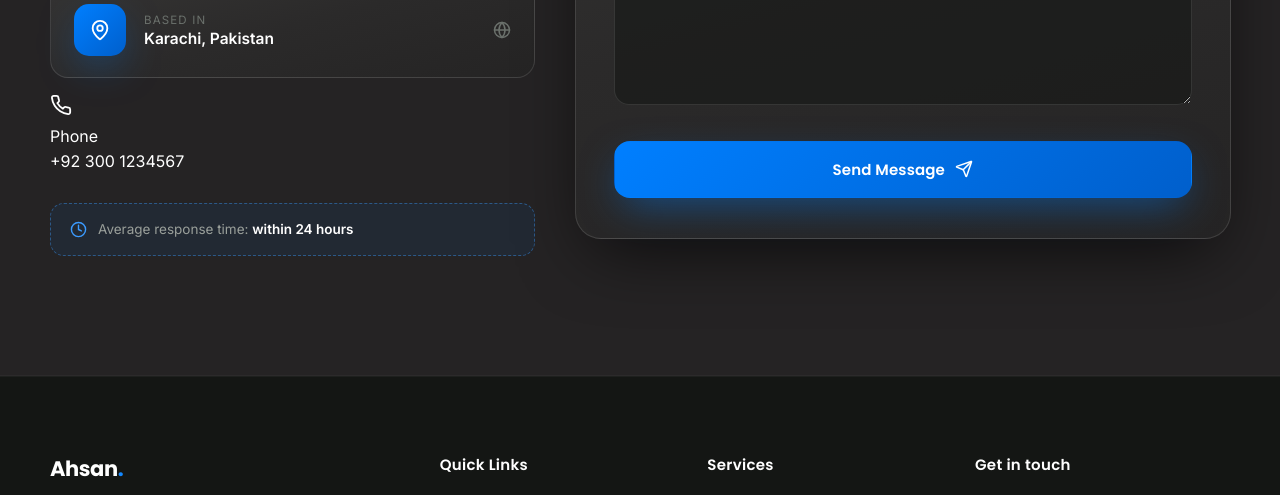
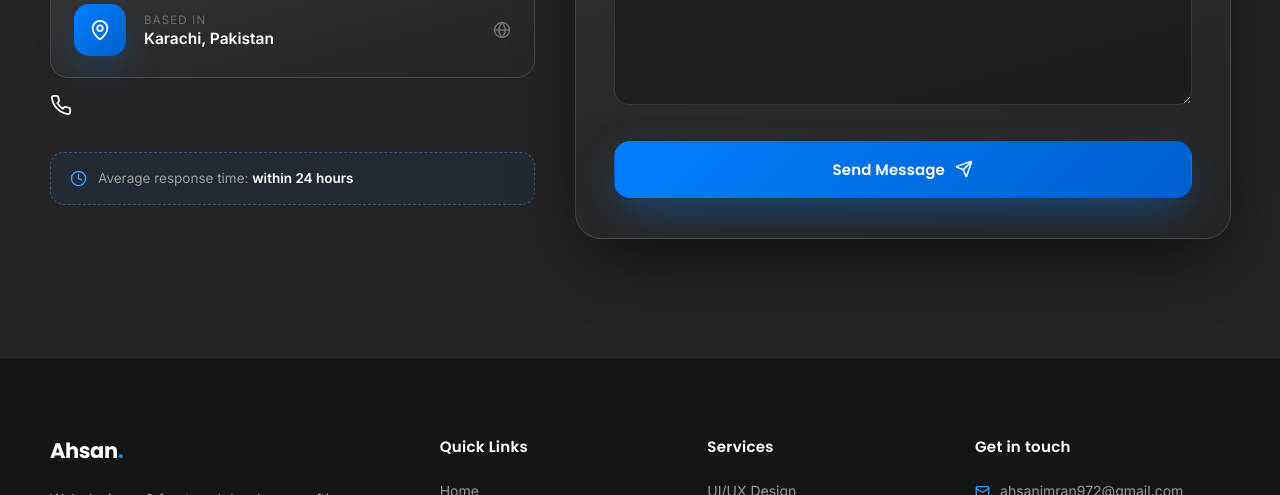
Before and after one commit to Ahsanali419/Ahsan-Ali-Personal-Portfolio, a plain HTML site: page index.html in a window 1280 px wide. Shown: the part 6961-7456 px from the top of the page. Drawn offline with nearby package versions, Linux system fonts and the light colour scheme; animation ran at ten frames a second.

Commit message:
Update index.html

```diff
--- a/index.html
+++ b/index.html
@@ -601,10 +601,6 @@
                     d="M22 16.92v3a2 2 0 0 1-2.18 2 19.79 19.79 0 0 1-8.63-3.07 19.5 19.5 0 0 1-6-6 19.79 19.79 0 0 1-3.07-8.67A2 2 0 0 1 4.11 2h3a2 2 0 0 1 2 1.72 12.84 12.84 0 0 0 .7 2.81 2 2 0 0 1-.45 2.11L8.09 9.91a16 16 0 0 0 6 6l1.27-1.27a2 2 0 0 1 2.11-.45 12.84 12.84 0 0 0 2.81.7A2 2 0 0 1 22 16.92z" />
                 </svg>
               </div>
-              <div>
-                <div class="contact-card-label">Phone</div>
-                <div class="contact-card-value">+92 300 1234567</div>
-              </div>
             </div>
 
             <div class="response-note">
```
